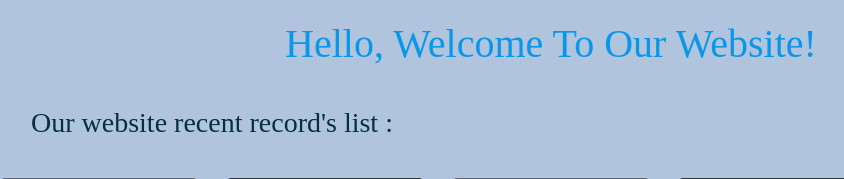
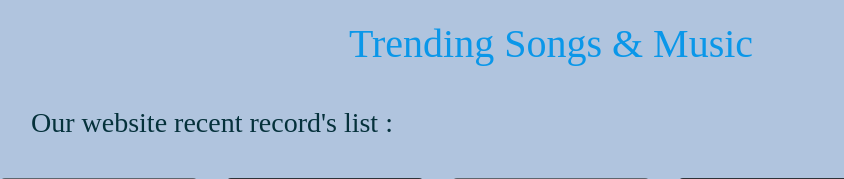
Before and after one commit to yullinisia/FINAL, a Django app: template song/templates/record/record.html in a window 1280 px wide. Shown: the part 56-235 px from the top of the page, without its empty margins (89-933 px from the left). Run offline with Django 3.2, Linux system fonts and the light colour scheme; the template is opened without the code that fills it, so the values that code supplies are empty; some libraries are stand-ins or nearby versions.

Commit message:
changed the title

```diff
--- a/song/templates/record/record.html
+++ b/song/templates/record/record.html
@@ -89,7 +89,7 @@
         <div class="container-fluid">
         <div class="sidebar-nav">
 
-            <h1 id="h1" style="text-align: center;">Hello, Welcome To Our Website!</h1>
+            <h1 id="h1" style="text-align: center;">Trending Songs & Music</h1>
 
         <h3 style="padding: 30px;">Our website recent record's list :</h3>
         <div class="card-deck cardhome">
```
